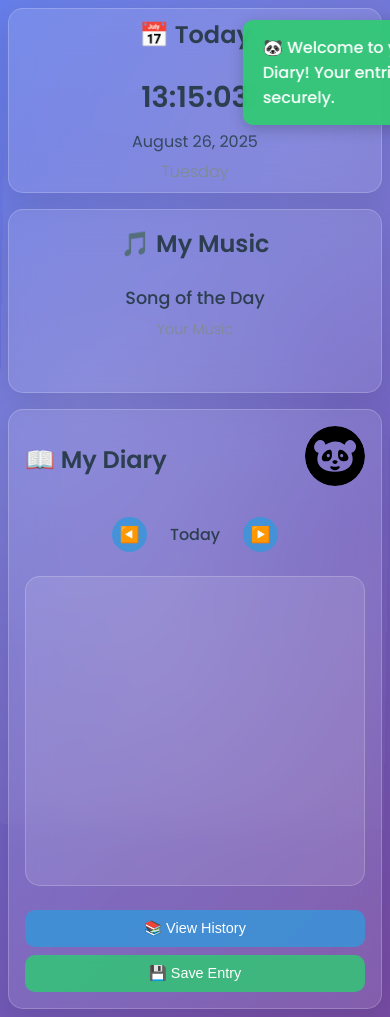
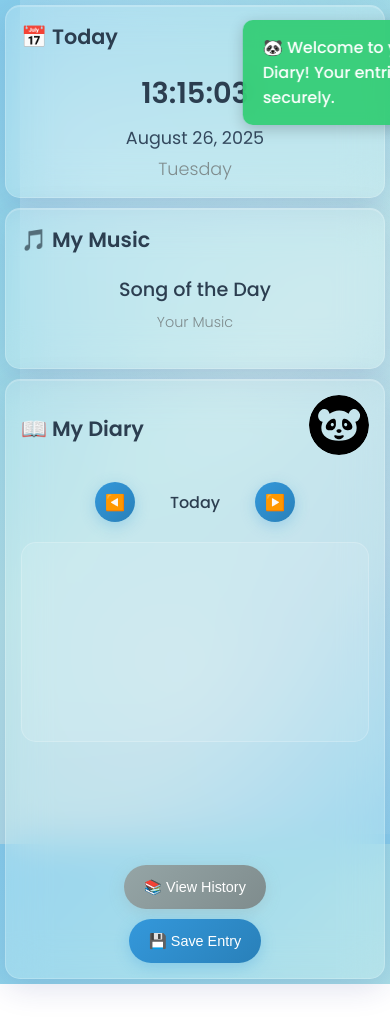
Before and after one commit to kavapu/mypandadiary, a website: page index.html in a window 390 px wide. After the commit the page ends 984 px from the top, so only its background shows below. Drawn offline with Linux system fonts and the light colour scheme; no server answers.

Commit message:
Add safe performance optimizations while preserving the beautiful glassmorphism design and pastel light blue colors

```diff
--- a/style.css
+++ b/style.css
@@ -5,15 +5,69 @@
     box-sizing: border-box;
 }
 
+/* Performance optimizations - subtle and safe */
+.card {
+    /* Hardware acceleration for smooth animations */
+    transform: translateZ(0);
+    /* Optimize for animations */
+    will-change: transform;
+}
+
+.diary-textarea {
+    /* Optimize for content changes */
+    will-change: contents;
+}
+
+/* Optimize cloud animations */
+body::before {
+    /* Hardware acceleration for background animations */
+    transform: translateZ(0);
+    will-change: transform;
+}
+
+/* Additional performance optimizations */
+.card {
+    /* Optimize rendering */
+    contain: layout style paint;
+}
+
+.diary-textarea {
+    /* Optimize text rendering */
+    contain: layout style;
+}
+
+/* Optimize animations for better performance */
+@media (prefers-reduced-motion: no-preference) {
+    .card:hover {
+        /* Use transform instead of box-shadow for better performance */
+        transform: translateY(-5px) translateZ(0);
+    }
+
+    .nav-btn:hover:not(:disabled),
+    .history-btn:hover,
+    .save-btn:hover,
+    .external-music-btn:hover {
+        transform: scale(1.05) translateZ(0);
+    }
+
+    .panda-image:hover {
+        transform: scale(1.1) translateZ(0);
+    }
+
+    .history-entry:hover {
+        transform: translateY(-2px) translateZ(0);
+    }
+}
+
 body {
     font-family: 'Poppins', sans-serif;
-    background: linear-gradient(135deg, #667eea 0%, #764ba2 100%);
+    background: linear-gradient(135deg, #87CEEB 0%, #98D8E8 25%, #B0E0E6 50%, #ADD8E6 75%, #87CEEB 100%);
+    background-attachment: fixed;
     min-height: 100vh;
     overflow-x: hidden;
-    position: relative;
 }
 
-/* Cloud animations */
+/* Cloud Background Animation */
 body::before {
     content: '';
     position: fixed;
@@ -22,95 +76,108 @@ body::before {
     width: 100%;
     height: 100%;
     background:
-        radial-gradient(circle at 20% 50%, rgba(255, 255, 255, 0.1) 0%, transparent 50%),
-        radial-gradient(circle at 80% 20%, rgba(255, 255, 255, 0.1) 0%, transparent 50%),
-        radial-gradient(circle at 40% 80%, rgba(255, 255, 255, 0.1) 0%, transparent 50%);
-    animation: float 20s ease-in-out infinite;
+        radial-gradient(circle at 20% 20%, rgba(255, 255, 255, 0.3) 0%, transparent 50%),
+        radial-gradient(circle at 80% 40%, rgba(255, 255, 255, 0.2) 0%, transparent 50%),
+        radial-gradient(circle at 40% 80%, rgba(255, 255, 255, 0.25) 0%, transparent 50%);
     pointer-events: none;
     z-index: -1;
+    animation: cloudFloat 20s ease-in-out infinite;
 }
 
-@keyframes float {
-    0%, 100% { transform: translateY(0px) rotate(0deg); }
-    33% { transform: translateY(-20px) rotate(1deg); }
-    66% { transform: translateY(10px) rotate(-1deg); }
+@keyframes cloudFloat {
+    0%, 100% { transform: translateX(0px) translateY(0px); }
+    25% { transform: translateX(20px) translateY(-10px); }
+    50% { transform: translateX(-15px) translateY(5px); }
+    75% { transform: translateX(10px) translateY(-5px); }
 }
 
-/* Container */
+/* Container Layout */
 .container {
-    display: grid;
-    grid-template-columns: 1fr 2fr;
-    gap: 2rem;
+    display: flex;
+    min-height: 100vh;
+    padding: 20px;
+    gap: 20px;
     max-width: 1400px;
     margin: 0 auto;
-    padding: 2rem;
-    min-height: 100vh;
-    position: relative;
-    z-index: 1;
+    width: 100%;
+    box-sizing: border-box;
 }
 
-/* Card Styles */
+.left-column, .right-column {
+    flex: 1;
+    display: flex;
+    flex-direction: column;
+    gap: 20px;
+}
+
+/* Make left column cards equal height */
+.left-column .card {
+    flex: 1;
+    min-height: 0; /* Allow flex shrinking */
+}
+
+/* Glassmorphism Card Styles */
 .card {
-    background: rgba(255, 255, 255, 0.1);
+    background: rgba(255, 255, 255, 0.15);
     backdrop-filter: blur(20px);
+    border-radius: 20px;
     border: 1px solid rgba(255, 255, 255, 0.2);
-    border-radius: 20px;
-    padding: 2rem;
-    box-shadow: 0 8px 32px rgba(0, 0, 0, 0.1);
-    transition: all 0.3s ease;
+    padding: 25px;
+    box-shadow:
+        0 8px 32px rgba(31, 38, 135, 0.15),
+        inset 0 1px 0 rgba(255, 255, 255, 0.2);
+    transition: transform 0.3s ease, box-shadow 0.3s ease;
     position: relative;
     overflow: hidden;
+    -webkit-tap-highlight-color: transparent;
+    /* Performance optimization */
+    transform: translateZ(0);
+    will-change: transform;
 }
 
 .card:hover {
     transform: translateY(-5px);
-    box-shadow: 0 12px 40px rgba(0, 0, 0, 0.15);
+    box-shadow:
+        0 12px 40px rgba(31, 38, 135, 0.25),
+        inset 0 1px 0 rgba(255, 255, 255, 0.3);
 }
 
 .card h3 {
     color: #2c3e50;
-    font-size: 1.5rem;
     font-weight: 600;
-    margin-bottom: 1.5rem;
-    text-align: center;
-}
-
-/* Left Column */
-.left-column {
-    display: flex;
-    flex-direction: column;
-    gap: 2rem;
+    margin-bottom: 20px;
+    font-size: 1.3rem;
 }
 
 /* Music Player Styles */
 .music-card {
     display: flex;
     flex-direction: column;
+    justify-content: center;
 }
 
 .music-info {
+    text-align: center;
     margin-bottom: 20px;
 }
 
 .song-title {
-    font-size: 1.1rem;
+    font-size: 1.2rem;
     font-weight: 500;
     color: #2c3e50;
-    margin-bottom: 0.5rem;
-    text-align: center;
+    margin-bottom: 8px;
 }
 
 .artist {
     font-size: 0.9rem;
     color: #7f8c8d;
     font-weight: 300;
-    text-align: center;
 }
 
 .external-music {
     display: flex;
-    gap: 8px;
-    margin-top: 10px;
+    gap: 10px;
+    margin-top: 15px;
     align-items: center;
 }
 
@@ -118,9 +185,9 @@ body::before {
     flex: 1;
     background: rgba(255, 255, 255, 0.2);
     border: 1px solid rgba(255, 255, 255, 0.3);
-    border-radius: 8px;
-    padding: 8px 12px;
-    font-size: 0.8rem;
+    border-radius: 10px;
+    padding: 10px 15px;
+    font-size: 0.9rem;
     color: #2c3e50;
     outline: none;
     transition: all 0.3s ease;
@@ -129,7 +196,7 @@ body::before {
 .external-music-input:focus {
     background: rgba(255, 255, 255, 0.3);
     border-color: rgba(52, 152, 219, 0.5);
-    box-shadow: 0 0 10px rgba(52, 152, 219, 0.2);
+    box-shadow: 0 0 15px rgba(52, 152, 219, 0.2);
 }
 
 .external-music-input::placeholder {
@@ -138,24 +205,25 @@ body::before {
 }
 
 .external-music-btn {
-    background: rgba(52, 152, 219, 0.8);
+    background: linear-gradient(135deg, #3498db, #2980b9);
     border: none;
-    border-radius: 6px;
-    padding: 8px 10px;
-    font-size: 0.8rem;
+    border-radius: 10px;
+    padding: 10px 15px;
+    font-size: 0.9rem;
     cursor: pointer;
     transition: all 0.3s ease;
     color: white;
-    min-width: 32px;
-    height: 32px;
+    min-width: 40px;
+    height: 40px;
     display: flex;
     align-items: center;
     justify-content: center;
+    box-shadow: 0 4px 15px rgba(52, 152, 219, 0.3);
 }
 
 .external-music-btn:hover {
-    background: rgba(52, 152, 219, 1);
-    transform: scale(1.05);
+    transform: translateY(-2px);
+    box-shadow: 0 6px 20px rgba(52, 152, 219, 0.4);
 }
 
 /* Time Card Styles */
@@ -170,7 +238,7 @@ body::before {
 }
 
 .current-time {
-    font-size: 2.5rem;
+    font-size: 2.8rem;
     font-weight: 600;
     color: #2c3e50;
     margin-bottom: 10px;
@@ -178,36 +246,29 @@ body::before {
 }
 
 .current-date {
-    font-size: 1.2rem;
+    font-size: 1.3rem;
     color: #34495e;
     margin-bottom: 5px;
 }
 
 .day-of-week {
-    font-size: 1rem;
+    font-size: 1.1rem;
     color: #7f8c8d;
     font-weight: 300;
 }
 
-/* Right Column */
-.right-column {
+/* Diary Card Styles */
+.diary-card {
     display: flex;
     flex-direction: column;
-}
-
-/* Diary Card Styles */
-.diary-card {
     min-height: 600px;
-    display: flex;
-    flex-direction: column;
-    flex: 1;
 }
 
 .diary-header {
     display: flex;
     justify-content: space-between;
     align-items: center;
-    margin-bottom: 1.5rem;
+    margin-bottom: 20px;
 }
 
 .diary-header h3 {
@@ -245,27 +306,29 @@ body::before {
     display: flex;
     align-items: center;
     justify-content: center;
-    gap: 1rem;
-    margin-bottom: 1.5rem;
+    gap: 15px;
+    margin-bottom: 20px;
 }
 
 .nav-btn {
-    background: rgba(52, 152, 219, 0.8);
+    background: linear-gradient(135deg, #3498db, #2980b9);
     border: none;
     border-radius: 50%;
-    width: 40px;
-    height: 40px;
+    width: 45px;
+    height: 45px;
     cursor: pointer;
     transition: all 0.3s ease;
     display: flex;
     align-items: center;
     justify-content: center;
     font-size: 1.2rem;
+    color: white;
+    box-shadow: 0 4px 15px rgba(52, 152, 219, 0.3);
 }
 
 .nav-btn:hover:not(:disabled) {
-    background: rgba(52, 152, 219, 1);
-    transform: scale(1.1);
+    transform: translateY(-2px);
+    box-shadow: 0 6px 20px rgba(52, 152, 219, 0.4);
 }
 
 .nav-btn:disabled {
@@ -274,17 +337,17 @@ body::before {
 }
 
 .current-day {
-    font-size: 1.1rem;
+    font-size: 1.2rem;
     font-weight: 500;
     color: #2c3e50;
-    min-width: 100px;
+    min-width: 120px;
     text-align: center;
 }
 
 /* Diary Content */
 .diary-content {
     flex: 1;
-    margin-bottom: 1.5rem;
+    margin-bottom: 20px;
 }
 
 .diary-textarea {
@@ -294,19 +357,21 @@ body::before {
     background: rgba(255, 255, 255, 0.1);
     border: 1px solid rgba(255, 255, 255, 0.2);
     border-radius: 15px;
-    padding: 1.5rem;
+    padding: 20px;
     font-family: 'Indie Flower', 'Gochi Hand', cursive;
     font-size: 1.1rem;
+    color: #2c3e50;
+    resize: none;
+    outline: none;
+    transition: background-color 0.3s ease, border-color 0.3s ease, box-shadow 0.3s ease;
     line-height: 1.6;
-    color: #2c3e50;
-    outline: none;
-    resize: none;
-    transition: all 0.3s ease;
-    overflow-y: auto;
+    /* Performance optimization */
+    will-change: contents;
+    contain: layout style;
 }
 
 .diary-textarea:focus {
-    background: rgba(255, 255, 255, 0.15);
+    background: rgba(255, 255, 255, 0.2);
     border-color: rgba(52, 152, 219, 0.5);
     box-shadow: 0 0 20px rgba(52, 152, 219, 0.2);
 }
@@ -316,50 +381,82 @@ body::before {
     font-style: italic;
 }
 
-/* Diary Footer */
 .diary-footer {
     display: flex;
-    gap: 1rem;
     justify-content: space-between;
+    align-items: center;
 }
 
-.history-btn, .save-btn {
-    background: rgba(52, 152, 219, 0.8);
+
+
+.history-btn {
+    background: linear-gradient(135deg, #95a5a6, #7f8c8d);
+    color: white;
     border: none;
-    border-radius: 10px;
-    padding: 12px 24px;
+    border-radius: 25px;
+    padding: 12px 25px;
     font-size: 1rem;
     font-weight: 500;
-    color: white;
     cursor: pointer;
     transition: all 0.3s ease;
-    flex: 1;
+    box-shadow: 0 4px 15px rgba(149, 165, 166, 0.3);
+    -webkit-tap-highlight-color: transparent;
+    touch-action: manipulation;
+    min-height: 44px;
 }
 
-.history-btn:hover, .save-btn:hover {
-    background: rgba(52, 152, 219, 1);
+.history-btn:hover {
     transform: translateY(-2px);
-    box-shadow: 0 4px 15px rgba(52, 152, 219, 0.3);
+    box-shadow: 0 6px 20px rgba(149, 165, 166, 0.4);
+}
+
+.history-btn:active {
+    transform: translateY(0);
 }
 
 .save-btn {
-    background: rgba(46, 204, 113, 0.8);
+    background: linear-gradient(135deg, #3498db, #2980b9);
+    color: white;
+    border: none;
+    border-radius: 25px;
+    padding: 12px 25px;
+    font-size: 1rem;
+    font-weight: 500;
+    cursor: pointer;
+    transition: all 0.3s ease;
+    box-shadow: 0 4px 15px rgba(52, 152, 219, 0.3);
+    -webkit-tap-highlight-color: transparent;
+    touch-action: manipulation;
+    min-height: 44px;
 }
 
 .save-btn:hover {
-    background: rgba(46, 204, 113, 1);
-    box-shadow: 0 4px 15px rgba(46, 204, 113, 0.3);
+    transform: translateY(-2px);
+    box-shadow: 0 6px 20px rgba(52, 152, 219, 0.4);
+}
+
+.save-btn:active {
+    transform: translateY(0);
 }
 
 /* Page Flip Animation */
 .page-flip {
-    animation: pageFlip 0.3s ease-in-out;
+    animation: pageFlip 0.6s ease-in-out;
 }
 
 @keyframes pageFlip {
-    0% { transform: rotateY(0deg); }
-    50% { transform: rotateY(90deg); }
-    100% { transform: rotateY(0deg); }
+    0% {
+        transform: rotateY(0deg);
+        opacity: 1;
+    }
+    50% {
+        transform: rotateY(90deg);
+        opacity: 0.5;
+    }
+    100% {
+        transform: rotateY(0deg);
+        opacity: 1;
+    }
 }
 
 /* History Modal */
@@ -490,14 +587,17 @@ body::before {
 /* Responsive Design */
 @media (max-width: 1200px) {
     .container {
-        grid-template-columns: 1fr;
-        gap: 1.5rem;
-        padding: 1.5rem;
+        flex-direction: column;
+        gap: 15px;
+        padding: 15px;
+    }
+
+    .left-column, .right-column {
+        gap: 15px;
     }
 
     .left-column {
         flex-direction: row;
-        gap: 1.5rem;
     }
 
     .music-card, .time-card {
@@ -507,51 +607,51 @@ body::before {
 
 @media (max-width: 768px) {
     .container {
-        padding: 1rem;
-        gap: 1rem;
+        padding: 10px;
+        gap: 10px;
     }
 
     .left-column {
         flex-direction: column;
-        gap: 1rem;
+        gap: 10px;
     }
 
     .card {
-        padding: 1.5rem;
+        padding: 20px;
     }
 
     .current-time {
-        font-size: 2rem;
+        font-size: 2.2rem;
     }
 
     .current-date {
-        font-size: 1rem;
+        font-size: 1.1rem;
     }
 
     .diary-navigation {
-        gap: 0.5rem;
+        gap: 10px;
     }
 
     .nav-btn {
-        width: 35px;
-        height: 35px;
+        width: 40px;
+        height: 40px;
         font-size: 1rem;
     }
 
     .current-day {
         font-size: 1rem;
-        min-width: 80px;
+        min-width: 100px;
     }
 
     .diary-textarea {
         min-height: 250px;
         font-size: 1rem;
-        padding: 1rem;
+        padding: 15px;
     }
 
     .diary-footer {
         flex-direction: column;
-        gap: 0.5rem;
+        gap: 10px;
     }
 
     .history-btn, .save-btn {
@@ -587,11 +687,11 @@ body::before {
 
 @media (max-width: 480px) {
     .container {
-        padding: 0.5rem;
+        padding: 5px;
     }
 
     .card {
-        padding: 1rem;
+        padding: 15px;
         border-radius: 15px;
     }
 
@@ -606,11 +706,11 @@ body::before {
 
     .external-music {
         flex-direction: column;
-        gap: 0.5rem;
+        gap: 8px;
     }
 
     .external-music-input {
-        font-size: 0.75rem;
+        font-size: 0.8rem;
     }
 
     .external-music-btn {
```
